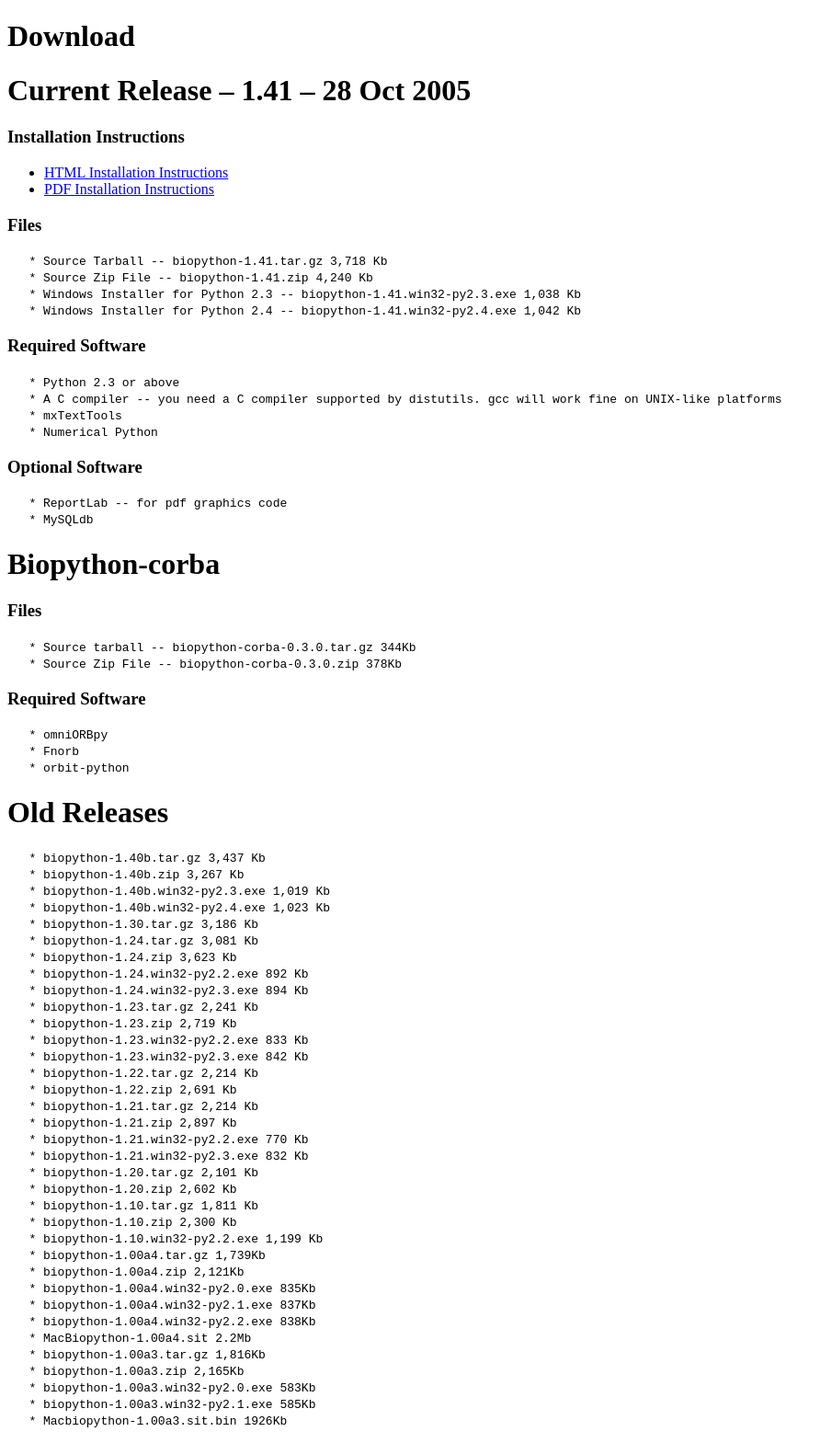
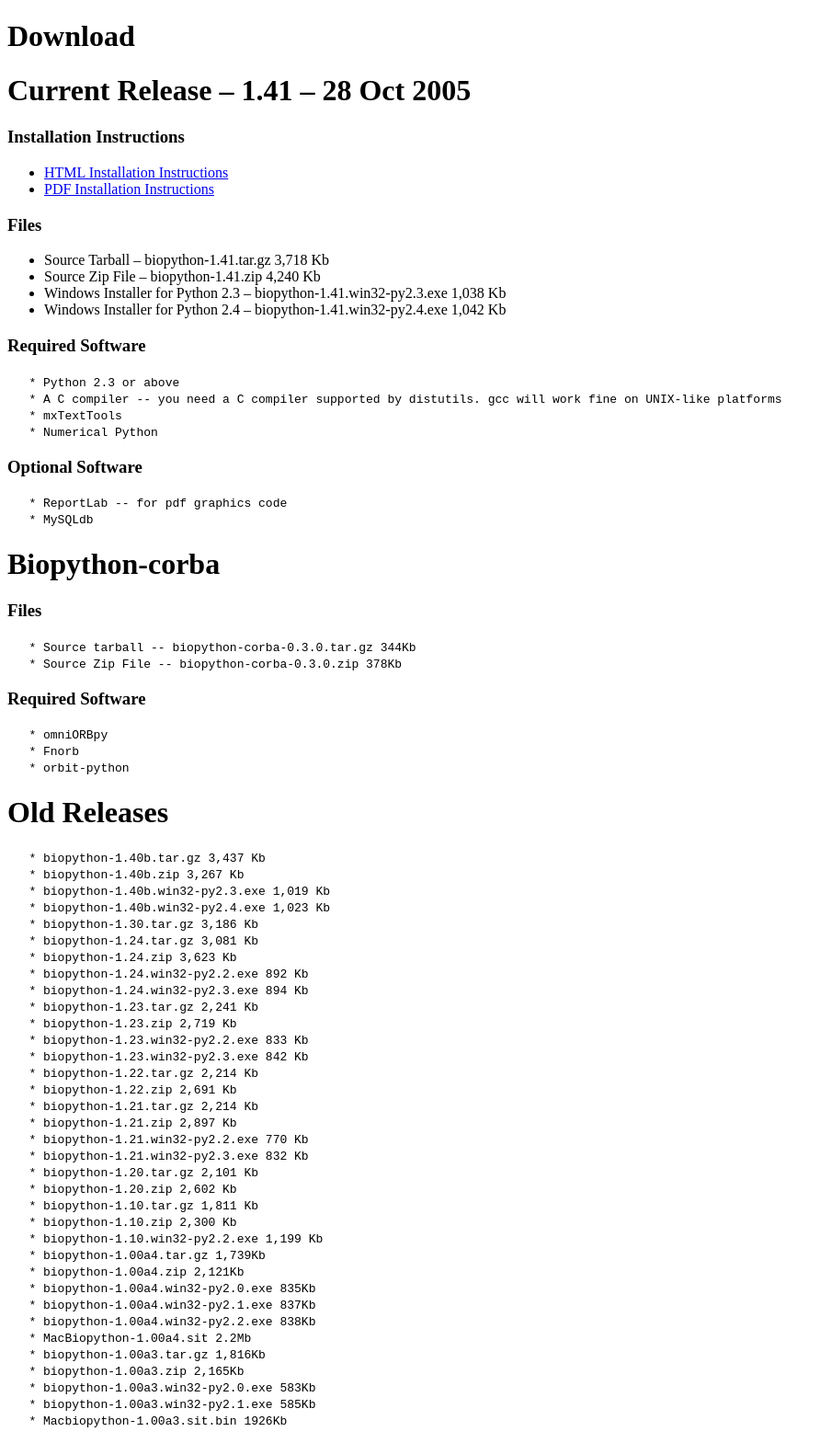
Before and after one commit to biopython/biopython.github.io, a Jekyll site: the page built from wiki/Download.md, in a window 1280 px wide. Shown: the whole page at 92% size, without its empty margins (0-905 px from the left). Built offline with Jekyll 4.4.1, drawn with Linux system fonts in a browser that asks for light colours.

Commit message:
/* Files */

```diff
--- a/wiki/Download.md
+++ b/wiki/Download.md
@@ -14,10 +14,12 @@ Current Release -- 1.41 -- 28 Oct 2005
 
 ### Files
 
-`   * Source Tarball -- biopython-1.41.tar.gz 3,718 Kb`
-`   * Source Zip File -- biopython-1.41.zip 4,240 Kb`
-`   * Windows Installer for Python 2.3 -- biopython-1.41.win32-py2.3.exe 1,038 Kb`
-`   * Windows Installer for Python 2.4 -- biopython-1.41.win32-py2.4.exe 1,042 Kb`
+-   Source Tarball -- biopython-1.41.tar.gz 3,718 Kb
+-   Source Zip File -- biopython-1.41.zip 4,240 Kb
+-   Windows Installer for Python 2.3 -- biopython-1.41.win32-py2.3.exe
+    1,038 Kb
+-   Windows Installer for Python 2.4 -- biopython-1.41.win32-py2.4.exe
+    1,042 Kb
 
 ### Required Software
 
```
Also changed, not shown: 1 other file.
